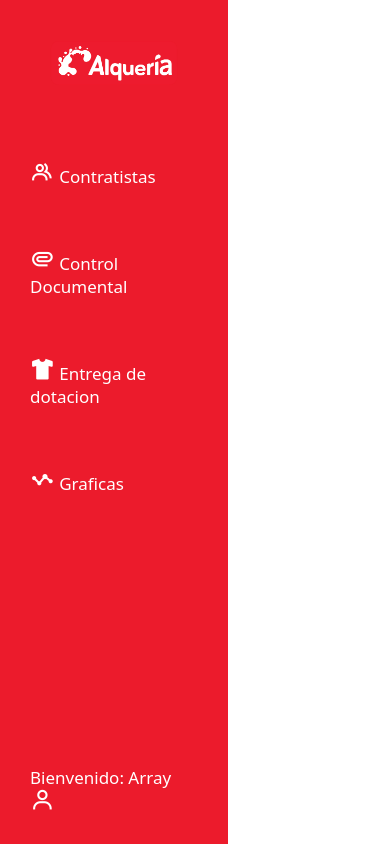
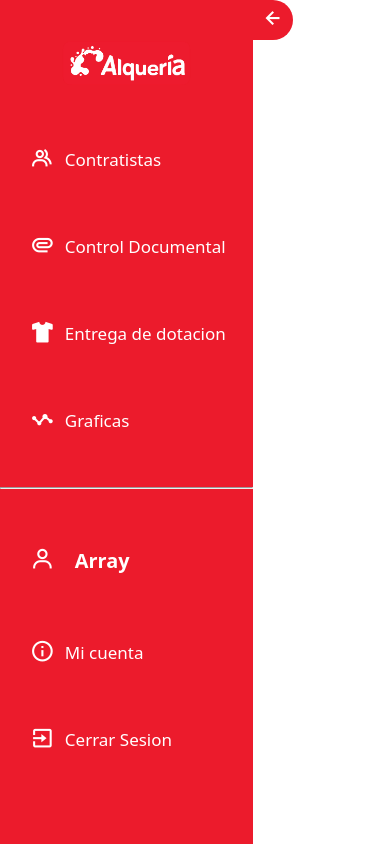
Before and after one commit to AndresFelipeLlamoza/Proyecto-Alqueria, a PHP site: page /template/sidebar.php in a window 390 px wide. Run offline with PHP 8.4, Linux system fonts and the light colour scheme; the visitor is signed in with stand-in values (Sample User, id 1).

Commit message:
sidebar arreglado, desplegable e intento de responsive

```diff
--- a/view/account.php
+++ b/view/account.php
@@ -6,6 +6,7 @@
     <meta name="viewport" content="width=device-width, initial-scale=1.0">
     <link rel="stylesheet" href="./css/account.css">
     <script src="./js/showforms.js"></script>
+    <script src="/proyectoalqueria/view/js/hidesidebar.js"></script>
     <title>Document</title>
 </head>
 <body>
--- a/view/contratists.php
+++ b/view/contratists.php
@@ -9,6 +9,7 @@ date_default_timezone_set("America/Bogota");
     <meta name="viewport" content="width=device-width, initial-scale=1.0">
     <link href='https://unpkg.com/boxicons@2.1.4/css/boxicons.min.css' rel='stylesheet'>
     <link rel="stylesheet" href="/proyectoalqueria/view/css/contratists.css">
+    <script src="/proyectoalqueria/view/js/hidesidebar.js"></script>
     <title>Contratistas</title>
 </head>
 <body>
@@ -16,6 +17,7 @@ date_default_timezone_set("America/Bogota");
     include ("/template/sidebar.php");
     include ("../model/conection.php")
     ?>
+    <div id="cuerpocontainer">
         <div class="navcontainer">
             <h2>Control Documental Contratistas</h2>
         </div>
@@ -49,9 +51,6 @@ date_default_timezone_set("America/Bogota");
                 <?php } ?>
             </table>
         </div>
-
-    <div class="tool">
-
     </div>
 </body>
 </html>
--- a/view/css/contratists.css
+++ b/view/css/contratists.css
@@ -8,7 +8,6 @@ body{
 }
 
 .contratistable{
-    margin-left: 27vh;
     padding: 35px;
     font-family: system-ui, -apple-system, BlinkMacSystemFont, 'Segoe UI', Roboto, Oxygen, Ubuntu, Cantarell, 'Open Sans', 'Helvetica Neue', sans-serif;
 }
@@ -21,9 +20,10 @@ tbody{
     padding: 20px;
     border-collapse: collapse;
 }
-
+#cuerpocontainer{
+    margin-left: 27vh;
+}
 .navcontainer{
-    margin-left:27vh;
     background-color: rgb(168, 168, 168);
     width: auto;
     padding: 20px;
--- a/view/css/footer.css
+++ b/view/css/footer.css
@@ -9,13 +9,15 @@ a{
 
 footer{
     background-color: rgb(236,27,44);
-    padding: 25px;
     color: #fff;
+    position:fixed;
+    bottom: 0;
+    width: 100%;
 }
 
 .footeritems{
     display: flex;
     justify-content: center;
-    gap: 75px;
+    gap: 65px;
     flex-wrap: wrap;
 }
--- a/view/css/sidebar.css
+++ b/view/css/sidebar.css
@@ -1,28 +1,69 @@
 body{
     margin: 0
 }
-.sidebar{
+#sidebar{
     height: 100%;
-    width: 27vh;
+    width: 30vh;
     background-color: rgb(236,27,44);
     display: flex;
     flex-direction: column;
-    gap: 25vh;
     position: fixed;
     top: 0;
     left: 0;
+    bottom: 0;
     z-index: 100;
 }
 
-.sideimg{
+#sidelinktext{
+    display: block;
+}
+#sidelinktext2{
+    display: block;
+}
+#sidelinktext3{
+    display: block;
+}
+#sidelinktext4{
+    display: block;
+}
+#sidelinktext5{
+    display: block;
+}
+#sidelinktext6{
+    display: block;
+}
+#sidelinktext7{
+    display: block;
+}
+
+li{
+    width:100%
+}
+#sideimg{
     height: 9vh;
+}
 
+.buttonhideside{
+    position:absolute;
+    left: 100%;
+}
+
+#hidecont{
+    display: block;
+    width: 40px;
+    height: 40px;
+    border-radius: 0px 25px 25px 0px;
+    border:  1px;
+    font-size:25px;
+    background-color: rgb(236,27,44);
+    color:white;
+    cursor: pointer
 }
 .sideitems{
     margin: 0;
     display: flex;
     flex-direction: column;
-    gap: 50px;
+    gap: 20px;
     padding: 25px;
     text-align: left;
     list-style-type: none;
@@ -32,10 +73,19 @@ body{
     justify-content: flex-start;
 }
 
-.link{
+.sidelinks{
+    text-decoration: none;
+    color: white;
+}
+
+#link{
     border-radius: 20px;
     padding: 5px;
-    transition: all .5s
+    transition: all .5s;
+    display: flex;
+    align-items: center;
+    width:100%;
+    gap: 10px;
 }
 
 li > a {
@@ -43,10 +93,10 @@ li > a {
     color: white
 }
 
-.link > a:hover{
+#link > a:hover{
     color:black
 }
-.link:hover{
+#link:hover{
     background-color: #fff;
     transform: scale(1.1);
     color: black;
--- /dev/null
+++ b/view/js/hidesidebar.js
@@ -0,0 +1,39 @@
+function hideside(){
+    var side = document.getElementById("sidebar");
+    var img = document.getElementById("sideimg");
+    var text1 = document.getElementById("sidelinktext1");
+    var text2 = document.getElementById("sidelinktext2");
+    var text3 = document.getElementById("sidelinktext3");
+    var text4 = document.getElementById("sidelinktext4");
+    var text5 = document.getElementById("sidelinktext5");
+    var text6 = document.getElementById("sidelinktext6");
+    var text7 = document.getElementById("sidelinktext7");
+    var wrapper = document.getElementById("cuerpocontainer");
+
+    if(img.style.height = "5vh" && side.style.width == "27vh" && text1.style.display == "block" && text2.style.display == "block" && text3.style.display == "block" && text4.style.display == "block" && text5.style.display == "block" && text6.style.display == "block" && text7.style.display == "block"){
+        side.style.width = "10vh"
+        img.style.height = "3vh"
+        wrapper.style.marginLeft = "10vh"
+        side.style.transition = "all .5s"
+        text1.style.display = "none"
+        text2.style.display = "none"
+        text3.style.display = "none"
+        text4.style.display = "none"
+        text5.style.display = "none"
+        text6.style.display = "none"
+        text7.style.display = "none"
+    }else{
+        side.style.width = "27vh"
+        img.style.height = "9vh"
+        side.style.transition = "all .5s"
+        text1.style.display = "block"
+        text2.style.display = "block"
+        text3.style.display = "block"
+        text4.style.display = "block"
+        text5.style.display = "block"
+        text6.style.display = "block"
+        text7.style.display = "block"
+        wrapper.style.marginLeft = "27vh"
+        wrapper.style.transition = "all .5s"
+    }
+}
--- a/view/template/footer.php
+++ b/view/template/footer.php
@@ -10,8 +10,7 @@
 <body>
     <footer>
         <ul class="footeritems">
-            <li><p>Sitio web oficial: <span><a href="https://alqueria.com.co/" target="_blank">Familia alqueria</a></span></p></li>
-            <li>&copy;Regional Occidente<br>Todos los derechos reservados</li>
+            <li>&copy;Regional Occidente | Todos los derechos reservados</li>
         </ul>
     </footer>
 </body>
--- a/view/template/sidebar.php
+++ b/view/template/sidebar.php
@@ -9,24 +9,30 @@ session_start();
     <meta name="viewport" content="width=device-width, initial-scale=1.0">
     <link rel="stylesheet" href="/proyectoalqueria/view/css/sidebar.css">
     <link href='https://unpkg.com/boxicons@2.1.4/css/boxicons.min.css' rel='stylesheet'>
+    <script src="/proyectoalqueria/view/js/hidesidebar.js"></script>
     <title>Portal de operaciones</title>
 </head>
 <body>
-   <div class="sidebar">
-    <div>
-        <ul class="sideitems">
-            <li><center><img class="sideimg" src="./img/logo.webp" alt=""></center></li>
-            <li class="link"><a href="/proyectoalqueria/view/contratists.php"><i class='bx bx-group bx-sm'></i>  Contratistas</a></li>
-            <li class="link"><a href="/proyectoalqueria/view/dshb_control.php"><i class='bx bx-paperclip bx-sm'></i>  Control Documental</a></li>
-            <li class="link"><a href="#"><i class='bx bxs-t-shirt bx-sm'></i>  Entrega de dotacion</a></li>
-            <li class="link"><a href="#"><i class='bx bx-stats bx-sm'></i>  Graficas</a></li>
-        </ul>
+   <div id="sidebar" >
+    <div class="buttonhideside">
+        <button id="hidecont" onclick="hideside()"><i class='bx bx-left-arrow-alt'></i></button>
     </div>
     <div>
         <ul class="sideitems">
-            <li class="link"><a href="#">Bienvenido: <?php echo $_SESSION["usuario"]?> <i class='bx bx-user bx-sm'></i></a></li>
-            <li class="link"><a href="/proyectoalqueria/view/account.php">Informacion de la cuenta</a></li>
-            <li class="link"><a href="/proyectoalqueria/model/closesion.php">Cerrar Sesion</a></li>
+            <center><div class="imgcontain"> <img id="sideimg" src="./img/logo.webp" alt=""><li></li></div></center>
+            <a class="sidelinks" href="/proyectoalqueria/view/contratists.php"><li id="link"><i class='bx bx-group bx-sm'></i> <p id="sidelinktext1"> Contratistas</p></li></a>
+            <a class="sidelinks" href="/proyectoalqueria/view/dshb_control.php"><li id="link"><i class='bx bx-paperclip bx-sm'></i><p id="sidelinktext2"> Control Documental</p></li></a>
+            <a class="sidelinks" href="#"><li id="link"><i class='bx bxs-t-shirt bx-sm'> </i><p id="sidelinktext3"> Entrega de dotacion</p></li></a>
+            <a class="sidelinks" href="#"><li id="link"><i class='bx bx-stats bx-sm'></i><p id="sidelinktext4"> Graficas</p></li></a>
+        </ul>
+    </div>
+
+    <div>
+    <hr >
+        <ul class="sideitems">
+        <a class="sidelinks" href="#"><li id="link"><i class='bx bx-user bx-sm'></i><p id="sidelinktext5"><h3><?php echo $_SESSION["usuario"]?></h3> </p></li></a>
+        <a class="sidelinks"href="/proyectoalqueria/view/account.php"><li id="link"><i class='bx bx-sm bx-info-circle' ></i><p id="sidelinktext6"> Mi cuenta</p></li></a>
+        <a class="sidelinks" href="/proyectoalqueria/model/closesion.php"><li id="link"><i class='bx bx-exit bx-sm' ></i><p id="sidelinktext7"> Cerrar Sesion</p></li></a>
         </ul>
     </div>
    </div>
```
Also changed, not shown: view/css/index.css (+6 -2 lines). Lines whose indentation alone changed are shown as unchanged.
